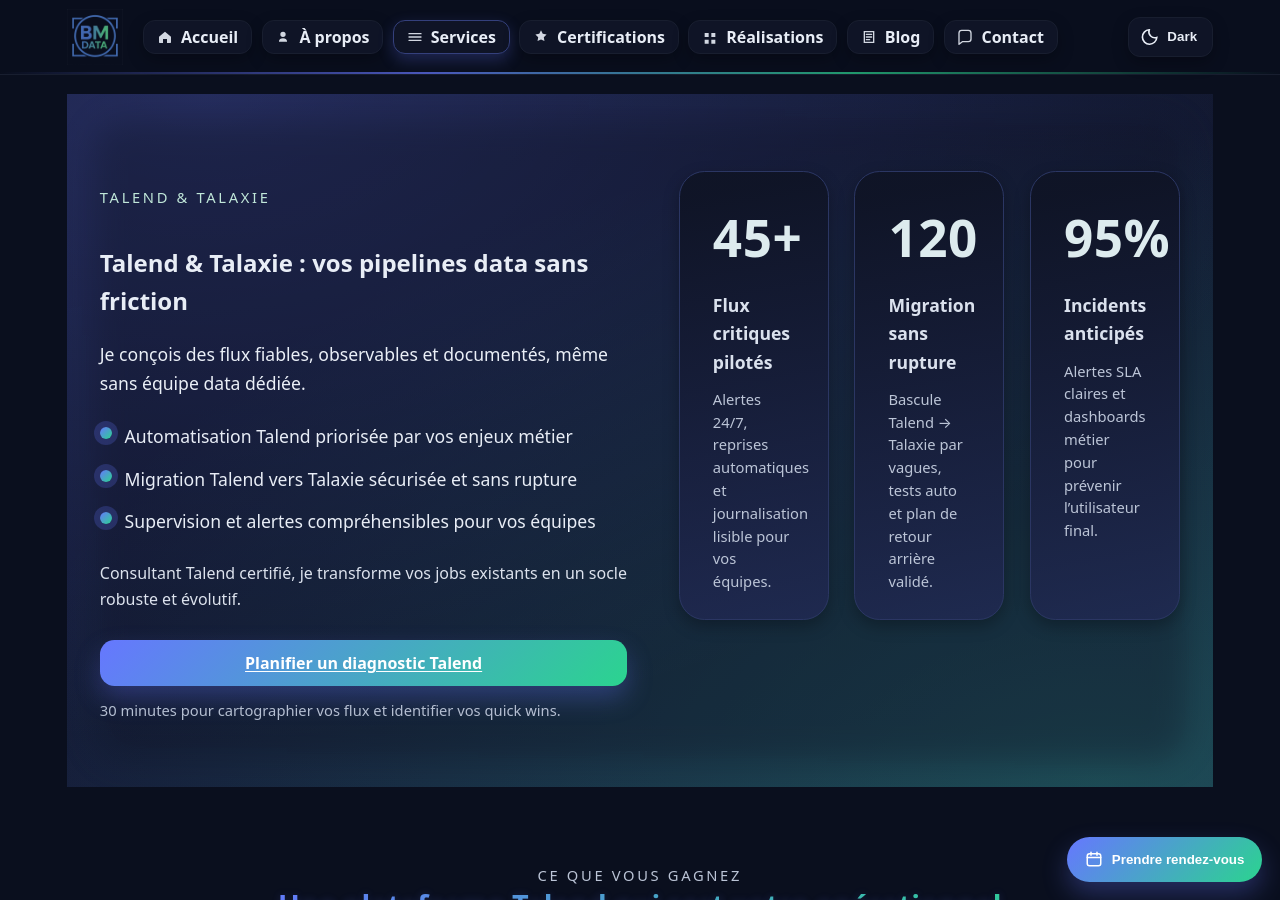
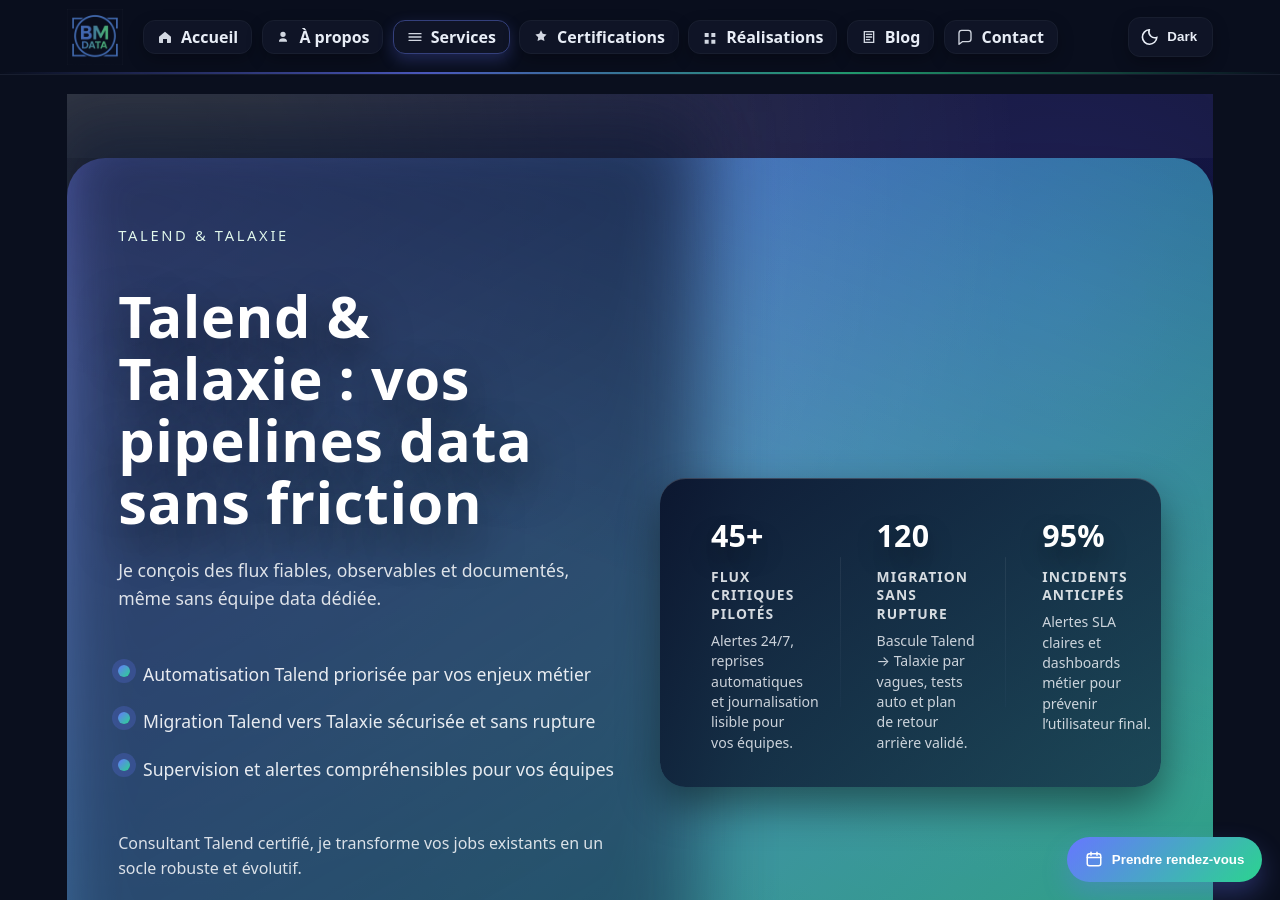
Before and after one commit to mbodetdata/mbodetdata.github.io, a Jekyll site: the page built from services-talend-talaxie.html, in a window 1280 px wide and 900 px high. Built offline with Jekyll 4.4.1, drawn with Linux system fonts in a browser that asks for light colours.

Commit message:
Services Talaxie

```diff
--- a/assets/styles.css
+++ b/assets/styles.css
@@ -2880,34 +2880,34 @@
 
 /* ===== Talend service page 2024 refresh ===== */
 .talend-hero{
-  position:relative;
-  padding: clamp(3.6rem, 6vw, 6rem) 0 clamp(3rem, 5vw, 5rem);
-  color:var(--fg);
+  padding-block: clamp(3.4rem, 5vw, 5.6rem);
+}
+.talend-hero__canvas{
   background:
-    radial-gradient(120% 120% at 12% 0%, color-mix(in oklab, var(--brand) 26%, transparent) 0%, transparent 78%),
-    radial-gradient(120% 120% at 90% 100%, color-mix(in oklab, var(--brand-2) 24%, transparent) 0%, transparent 80%),
-    linear-gradient(165deg, color-mix(in oklab, var(--surface-1) 92%, transparent), color-mix(in oklab, var(--surface-2) 70%, var(--brand) 20%));
-}
-.talend-hero::after{
-  content:"";
-  position:absolute;
-  inset: clamp(1.2rem, 2vw, 1.8rem);
-  border-radius: clamp(1.4rem, 2.6vw, 2.2rem);
-  background: color-mix(in oklab, var(--surface-1) 84%, transparent);
-  opacity:.42;
-  filter: blur(16px);
-  z-index:0;
-  pointer-events:none;
-}
-.talend-hero__grid{
-  position:relative;
-  z-index:1;
-  display:grid;
-  gap: clamp(2rem, 4vw, 3.6rem);
-  align-items:start;
-}
-.talend-hero__copy{
-  max-width: clamp(32rem, 72vw, 38rem);
+    linear-gradient(135deg,
+      color-mix(in oklab, var(--brand) 82%, #1a2144 18%),
+      color-mix(in oklab, var(--brand-2) 72%, #052b1e 28%));
+  min-height: clamp(280px, 55vw, 480px);
+  box-shadow: var(--shadow-lg);
+}
+.talend-hero__canvas::before{
+  opacity:.92;
+}
+.talend-hero__canvas::after{
+  background: linear-gradient(200deg, rgba(8,12,24,.55), transparent 48%);
+}
+.talend-hero .about-hero__inner{
+  justify-items:stretch;
+  text-align:left;
+}
+.talend-hero .about-hero__content{
+  justify-items:start;
+  text-align:left;
+  gap: clamp(.85rem, 1.8vw, 1.4rem);
+}
+.talend-hero .about-hero__media{
+  justify-content:flex-end;
+  width:100%;
 }
 .service-eyebrow{
   display:inline-flex;
@@ -2915,20 +2915,28 @@
   font-size: var(--step--1);
   letter-spacing:.18em;
   text-transform: uppercase;
-  color: color-mix(in oklab, var(--fg) 72%, var(--brand-2) 28%);
+  color: color-mix(in oklab, #fff 84%, var(--brand-2) 16%);
+}
+.talend-hero .about-hero__content::before{
+  background: linear-gradient(150deg, rgba(9,20,44,.78), rgba(18,32,68,.55));
+  opacity:.88;
+}
+.talend-hero .about-hero__text{
+  color: color-mix(in oklab, #fff 80%, rgba(183,198,232,.32) 20%);
 }
 .talend-hero__benefits{
   list-style:none;
-  margin: clamp(1.2rem, 2vw, 1.8rem) 0 clamp(1rem, 2vw, 1.7rem);
+  margin: clamp(1.2rem, 2vw, 1.9rem) 0 clamp(1rem, 2vw, 1.7rem);
   padding:0;
   display:grid;
-  gap:.9rem;
+  gap: clamp(.85rem, 1.6vw, 1.2rem);
 }
 .talend-hero__benefits li{
   display:flex;
   align-items:flex-start;
   gap:.8rem;
   font-size:var(--step-0);
+  color: color-mix(in oklab, #fff 86%, rgba(183,198,232,.35) 14%);
 }
 .talend-hero__benefits li::before{
   content:"";
@@ -2940,8 +2948,8 @@
   box-shadow:0 0 0 6px color-mix(in oklab, var(--brand) 22%, transparent);
 }
 .talend-hero__note{
-  margin:0 0 clamp(1.4rem, 2.2vw, 2rem);
-  color: color-mix(in oklab, var(--fg) 82%, var(--muted) 18%);
+  margin:0 0 clamp(1.3rem, 2.4vw, 2.1rem);
+  color: color-mix(in oklab, #fff 78%, rgba(183,198,232,.34) 22%);
 }
 .talend-hero__cta{
   display:flex;
@@ -2953,43 +2961,28 @@
   font-size:var(--step--1);
   color: color-mix(in oklab, var(--muted) 78%, var(--fg) 22%);
 }
-.talend-hero__metrics{
-  display:grid;
+.talend-hero__stats{
+  margin: clamp(1.6rem, 4vw, 2.4rem) 0 0;
   gap: clamp(1rem, 2vw, 1.6rem);
-  grid-template-columns: repeat(auto-fit, minmax(260px, 1fr));
-}
-.premium-metric{
-  display:flex;
-  flex-direction:column;
-  justify-content:flex-start;
-  gap:.75rem;
-  border-radius: clamp(1.1rem, 2vw, 1.6rem);
-  border:1px solid color-mix(in oklab, var(--border), var(--brand) 28%);
-  background: linear-gradient(170deg,
-              color-mix(in oklab, var(--surface-1) 96%, transparent) 6%,
-              color-mix(in oklab, var(--surface-2) 58%, var(--brand) 22%) 100%);
-  box-shadow: var(--shadow-sm);
-  padding: clamp(1.4rem, 2vw, 1.9rem) clamp(1.5rem, 2.6vw, 2.3rem);
-}
-.premium-metric::after{
-  content:none;
-}
-.metric-value{
-  font-size: clamp(2.4rem, 2rem + 1.8vw, 3.2rem);
-  font-weight:600;
-  letter-spacing:.01em;
-  color: color-mix(in oklab, var(--fg) 92%, var(--brand-2) 8%);
-}
-.metric-label{
-  font-size:var(--step-0);
-  font-weight:600;
-  color: color-mix(in oklab, var(--fg) 80%, var(--muted) 20%);
-}
-.metric-desc{
-  margin:0;
-  font-size:var(--step--1);
-  line-height:1.55;
-  color: color-mix(in oklab, var(--muted) 66%, var(--fg) 34%);
+  padding: clamp(1.4rem, 3vw, 2.1rem) clamp(1.6rem, 3vw, 2.4rem);
+  background: linear-gradient(140deg, rgba(9,18,42,.92), rgba(20,48,70,.78));
+}
+.talend-hero__stats .about-stats-card__item{
+  align-content:start;
+  gap:.45rem;
+}
+.talend-hero__stats .about-stats-card__label{
+  max-width:24ch;
+}
+.talend-hero__stats .about-stats-card__item:not(:last-child)::after{
+  opacity:.55;
+}
+.about-stats-card__hint{
+  margin:0;
+  font-size:clamp(.78rem, .72rem + .2vw, .95rem);
+  color: color-mix(in oklab, #fff 70%, rgba(186,204,236,.38) 30%);
+  line-height:1.45;
+  text-wrap:balance;
 }
 
 .premium-section{
@@ -3241,9 +3234,6 @@
 }
 
 @media (min-width: 720px){
-  .talend-hero__metrics{
-    grid-template-columns: repeat(3, minmax(0, 1fr));
-  }
   .premium-grid{
     grid-template-columns: repeat(3, minmax(0, 1fr));
   }
@@ -3258,9 +3248,6 @@
   }
 }
 @media (min-width: 960px){
-  .talend-hero__grid{
-    grid-template-columns: minmax(0, 1fr) minmax(0, .95fr);
-  }
   .journey-steps{
     grid-template-columns: repeat(3, minmax(0, 1fr));
   }
@@ -3270,7 +3257,7 @@
   }
 }
 @media (max-width: 719px){
-  .premium-card, .journey-step, .usecase-card, .differentiators-list, .stack-card, .premium-metric{
+  .premium-card, .journey-step, .usecase-card, .differentiators-list, .stack-card{
     padding: clamp(1.4rem, 5vw, 1.8rem);
   }
 }
--- a/services-talend-talaxie.html
+++ b/services-talend-talaxie.html
@@ -6,12 +6,13 @@
 ---
 {% assign talend = site.data.services-talend-talaxie %}
 
-<section class="section service-page talend-hero" aria-labelledby="talend-hero-title">
-  <div class="service-container talend-hero__grid">
-    <div class="talend-hero__copy" data-anim="fade-up">
-      <p class="service-eyebrow">{{ talend.hero.eyebrow }}</p>
-      <h1 id="talend-hero-title">{{ talend.hero.title }}</h1>
-      <p class="lead">{{ talend.hero.subtitle }}</p>
+<section class="section service-page talend-hero about-hero" aria-labelledby="talend-hero-title">
+  <div class="about-hero__canvas talend-hero__canvas">
+    <div class="about-hero__inner">
+      <div class="about-hero__content" data-anim="fade-up">
+        <p class="about-hero__eyebrow service-eyebrow">{{ talend.hero.eyebrow }}</p>
+        <h1 class="about-hero__title" id="talend-hero-title">{{ talend.hero.title }}</h1>
+        <p class="about-hero__text lead">{{ talend.hero.subtitle }}</p>
         <ul class="talend-hero__benefits" aria-label="B&eacute;n&eacute;fices principaux">
           {% for item in talend.hero.bullets %}
           <li>{{ item }}</li>
@@ -27,14 +28,17 @@
           <p class="cta-caption">{{ talend.hero.ctaNote }}</p>
         </div>
       </div>
-    <div class="talend-hero__metrics" role="list">
+      <div class="about-hero__media" data-anim="fade-up">
+        <div class="about-stats-card talend-hero__stats" role="list">
           {% for metric in talend.hero.metrics %}
-      <article class="premium-metric card" role="listitem" data-anim="fade-up">
-        <span class="metric-value">{{ metric.value }}</span>
-        <span class="metric-label">{{ metric.label }}</span>
-        {% if metric.tooltip %}<p class="metric-desc">{{ metric.tooltip }}</p>{% endif %}
+          <article class="about-stats-card__item talend-hero__metric" role="listitem">
+            <span class="about-stats-card__value">{{ metric.value }}</span>
+            <span class="about-stats-card__label">{{ metric.label }}</span>
+            {% if metric.tooltip %}<p class="about-stats-card__hint">{{ metric.tooltip }}</p>{% endif %}
           </article>
           {% endfor %}
+        </div>
+      </div>
     </div>
   </div>
 </section>
```
Lines whose indentation alone changed are shown as unchanged.
